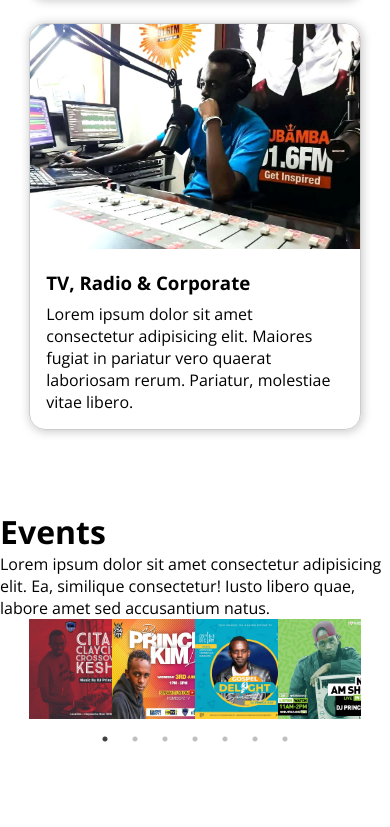
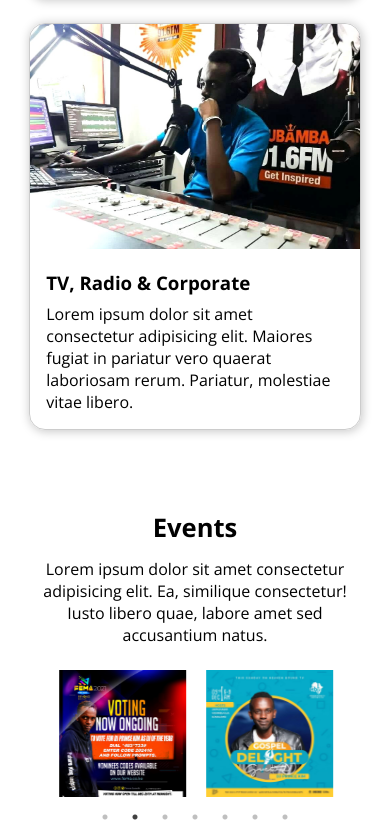
Before and after one commit to david-commit/dj-portfolio, a Next.js app: page / in a window 390 px wide. Shown: the part 2217-3044 px from the top of the page. Before the commit the page ends 2966 px from the top, so only its background shows below. Built offline with nearby package versions, Linux system fonts and the light colour scheme.

Commit message:
Style: Fully responsive event slider

```diff
--- a/src/components/Events.js
+++ b/src/components/Events.js
@@ -1,6 +1,5 @@
 import React from 'react';
 import Slider from 'react-slick';
-import Image from 'next/image';
 
 export default function Events() {
   var settings = {
@@ -10,25 +9,56 @@ export default function Events() {
     slidesToShow: 4,
     slidesToScroll: 1,
     arrows: true,
+    infinite: true,
+    autoplay: true,
+    autoplaySpeed: 5000,
+    lazyLoad: true,
+    responsive: [
+      {
+        breakpoint: 1024,
+        settings: {
+          slidesToShow: 4,
+          slidesToScroll: 1,
+          infinite: true,
+          dots: true,
+        },
+      },
+      {
+        breakpoint: 768,
+        settings: {
+          slidesToShow: 3,
+          slidesToScroll: 1,
+          initialSlide: 2,
+        },
+      },
+      {
+        breakpoint: 576,
+        settings: {
+          slidesToShow: 2,
+          slidesToScroll: 1,
+        },
+      },
+    ],
   };
 
   const images = [
     '/posters/dj-p-k-event-citam.jpg',
-    '/posters/dj-p-k-event-254-live.jpg',
+    '/posters/dj-p-kfrma-nomenee.jpg',
     '/posters/dj-p-k-heaven-bound-poster.jpg',
     '/posters/dj-p-k-nrg-show-poster.jpg',
-    '/posters/dj-p-kfrma-nomenee.jpg',
+    '/posters/dj-p-k-event-254-live.jpg',
     '/posters/dj-p-k-xtreem-awards-poster.jpg',
     '/posters/dj-p-k-marantha-awards-poster.jpg',
   ];
 
   return (
-    <Slider {...settings} style={{ width: '85%', margin: 'auto' }}>
+    <Slider {...settings} className='home-events-slider'>
       {images.map((img, i) => {
         return (
-          <div>
-            <Image src={img} height={100} width={100} alt={`Event poster ${i + 1}`} />
-          </div>
+          <img
+            src={img}
+            alt={`Event poster ${i + 1}`}
+          />
         );
       })}
     </Slider>
--- a/src/pages/index.js
+++ b/src/pages/index.js
@@ -195,7 +195,9 @@ export default function Home() {
             accusantium natus.
           </p>
         </div>
-        <Events />
+        <div className='home-events-container'>
+          <Events />
+        </div>
         {/* ========== EVENTS ========== */}
       </div>
     </>
--- a/src/styles/Home.css
+++ b/src/styles/Home.css
@@ -162,6 +162,35 @@
   margin-bottom: unset;
 }
 /* -- SERVICES -- */
+/* -- EVENTS -- */
+.home-events-main-container {
+  width: 85%;
+  margin: auto;
+  text-align: center;
+}
+
+.home-events-main-container h1 {
+  font-size: 1.6rem;
+  margin-bottom: 0.8rem;
+}
+
+.home-events-container {
+  width: 75%;
+  margin: auto;
+}
+
+.home-events-slider {
+  /* display: flex;
+  justify-content: space-between; */
+  margin-top: 1.5rem;
+}
+
+.home-events-slider img {
+  padding: 0 10px;
+  width: 5px;
+  height: 120px auto;
+}
+/* -- EVENTS -- */
 /* ====== MEDIA QUERIES ====== */
 /* Best Practice suggests */
 /* keep default style for smallest screen size (portrait mobile, below 576px) */
```
